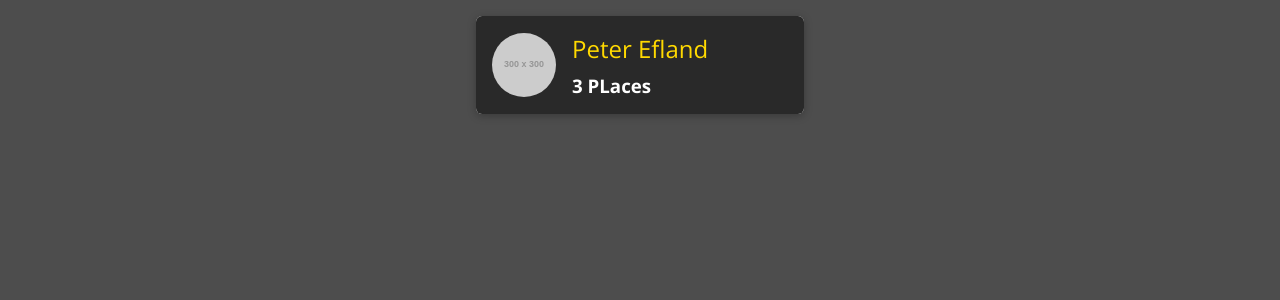
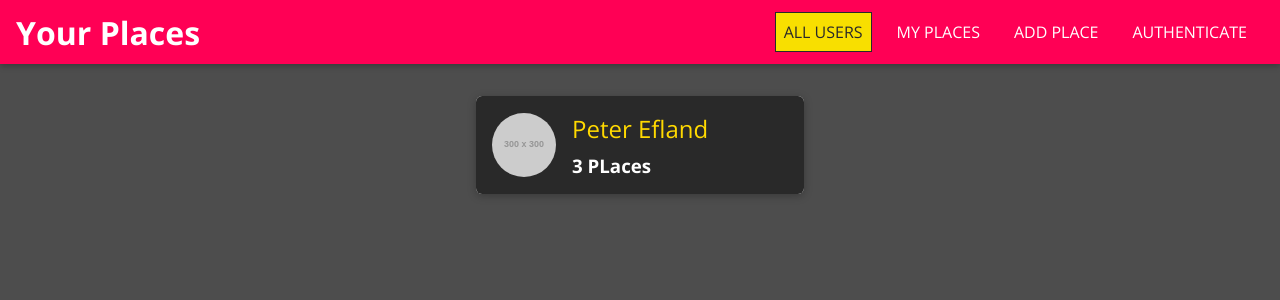
Before and after one commit to PeterEfland/mern-place-sharing, a React (Create React App) app: page / in a window 1280 px wide. Shown: the top 300 px of the page. Built offline with nearby package versions, Linux system fonts and the light colour scheme.

Commit message:
Added Main Header and NavLinks

```diff
--- a/src/App.js
+++ b/src/App.js
@@ -8,10 +8,13 @@
 
 import Users from "./user/pages/Users";
 import NewPlace from "./places/pages/NewPlace";
+import MainNavigation from "./shared/components/Navigation/MainNavigation";
 
 function App() {
   return (
     <Router>
+      <MainNavigation />
+      <main>
         <Switch>
           <Route path="/" exact>
             <Users />
@@ -21,6 +24,7 @@
           </Route>
           <Redirect to="/" />
         </Switch>
+      </main>
     </Router>
   );
 }
--- /dev/null
+++ b/src/shared/components/Navigation/MainHeader.css
@@ -0,0 +1,23 @@
+.main-header {
+  width: 100%;
+  height: 4rem;
+  display: flex;
+  align-items: center;
+  position: fixed;
+  top: 0;
+  left: 0;
+  background: #ff0055;
+  box-shadow: 0 2px 6px rgba(0, 0, 0, 0.26);
+  padding: 0 1rem;
+  z-index: 5;
+}
+
+main {
+  margin-top: 5rem;
+}
+
+@media (min-width: 768px) {
+  .main-header {
+    justify-content: space-between;
+  }
+}
--- /dev/null
+++ b/src/shared/components/Navigation/MainHeader.js
@@ -0,0 +1,8 @@
+import React from "react";
+import "./MainHeader.css";
+
+const MainHeader = props => {
+  return <header className="main-header">{props.children}</header>;
+};
+
+export default MainHeader;
--- /dev/null
+++ b/src/shared/components/Navigation/MainNavigation.css
@@ -0,0 +1,45 @@
+.main-navigation__menu-btn {
+  width: 3rem;
+  height: 3rem;
+  background: transparent;
+  border: none;
+  display: flex;
+  flex-direction: column;
+  justify-content: space-around;
+  margin-right: 2rem;
+  cursor: pointer;
+}
+
+.main-navigation__menu-btn span {
+  display: block;
+  width: 3rem;
+  height: 2.5px;
+  background: white;
+}
+
+.main-navigation__title {
+  color: white;
+}
+
+.main-navigation__title a {
+  text-decoration: none;
+  color: white;
+}
+
+.main-navigation__header-nav {
+  display: none;
+}
+
+.main-navigation__drawer-nav {
+  height: 100%;
+}
+
+@media (min-width: 768px) {
+  .main-navigation__menu-btn {
+    display: none;
+  }
+
+  .main-navigation__header-nav {
+    display: block;
+  }
+}
--- /dev/null
+++ b/src/shared/components/Navigation/MainNavigation.js
@@ -0,0 +1,25 @@
+import React from "react";
+import { Link } from "react-router-dom";
+import MainHeader from "./MainHeader";
+import NavLinks from "./NavLinks";
+import "./MainNavigation.css";
+
+const MainNavigation = props => {
+  return (
+    <MainHeader>
+      <button className="main-navigation__menu-btn">
+        <span />
+        <span />
+        <span />
+      </button>
+      <h1 className="main-navigation__title">
+        <Link to="/">Your Places</Link>
+      </h1>
+      <nav>
+        <NavLinks />
+      </nav>
+    </MainHeader>
+  );
+};
+
+export default MainNavigation;
--- /dev/null
+++ b/src/shared/components/Navigation/NavLinks.css
@@ -0,0 +1,76 @@
+.nav-links {
+  list-style: none;
+  margin: 0;
+  padding: 0;
+  width: 100%;
+  height: 100%;
+  display: flex;
+  flex-direction: column;
+  justify-content: center;
+  align-items: center;
+}
+
+.nav-links li {
+  margin: 1rem;
+}
+
+.nav-links a {
+  border: 1px solid transparent;
+  color: #292929;
+  text-decoration: none;
+  padding: 0.5rem;
+}
+
+.nav-links a:hover,
+.nav-links a:active,
+.nav-links a.active {
+  background: #f8df00;
+  border-color: #292929;
+  color: #292929;
+}
+
+.nav-links button {
+  cursor: pointer;
+  border: 1px solid #292929;
+  color: #292929;
+  background: transparent;
+  padding: 0.5rem;
+  font: inherit;
+}
+
+.nav-links button:focus {
+  outline: none;
+}
+
+.nav-links button:hover,
+.nav-links button:active {
+  background: #292929;
+  color: white;
+}
+
+@media (min-width: 768px) {
+  .nav-links {
+    flex-direction: row;
+  }
+
+  .nav-links li {
+    margin: 0 0.5rem;
+  }
+
+  .nav-links a {
+    color: white;
+    text-decoration: none;
+  }
+
+  .nav-links button {
+    border: 1px solid white;
+    color: white;
+    background: transparent;
+  }
+
+  .nav-links button:hover,
+  .nav-links button:active {
+    background: #f8df00;
+    color: #292929;
+  }
+}
--- /dev/null
+++ b/src/shared/components/Navigation/NavLinks.js
@@ -0,0 +1,26 @@
+import React from "react";
+import { NavLink } from "react-router-dom";
+import "./NavLinks.css";
+
+const NavLinks = props => {
+  return (
+    <ul className="nav-links">
+      <li>
+        <NavLink to="/" exact>
+          ALL USERS
+        </NavLink>
+      </li>
+      <li>
+        <NavLink to="/u1/places">MY PLACES</NavLink>
+      </li>
+      <li>
+        <NavLink to="/places/new">ADD PLACE</NavLink>
+      </li>
+      <li>
+        <NavLink to="/auth">AUTHENTICATE</NavLink>
+      </li>
+    </ul>
+  );
+};
+
+export default NavLinks;
--- a/src/user/components/UsersList.js
+++ b/src/user/components/UsersList.js
@@ -1,12 +1,16 @@
 import React from "react";
+
 import UserItem from "./UserItem";
+import Card from "../../shared/components/UIElements/Card";
 import "./UsersList.css";
 
 const UsersList = props => {
   if (props.items.length === 0) {
     return (
       <div className="center">
-        <h2>No users found</h2>
+        <Card>
+          <h2>No users found</h2>
+        </Card>
       </div>
     );
   }
```
Also changed, not shown: src/shared/components/Navigation/SideDrawer.css (added), src/shared/components/Navigation/SideDrawer.js (added). Lines whose indentation alone changed are shown as unchanged.
